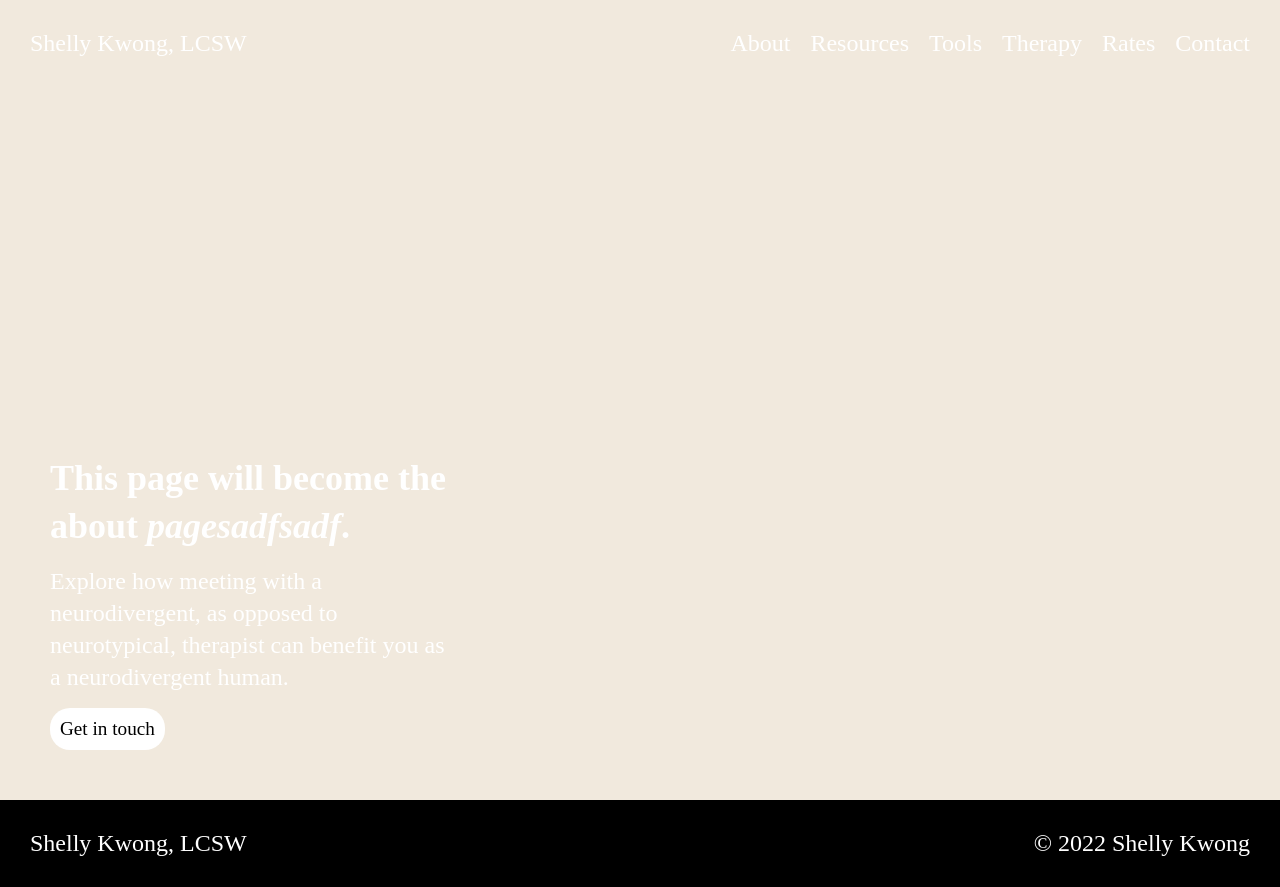
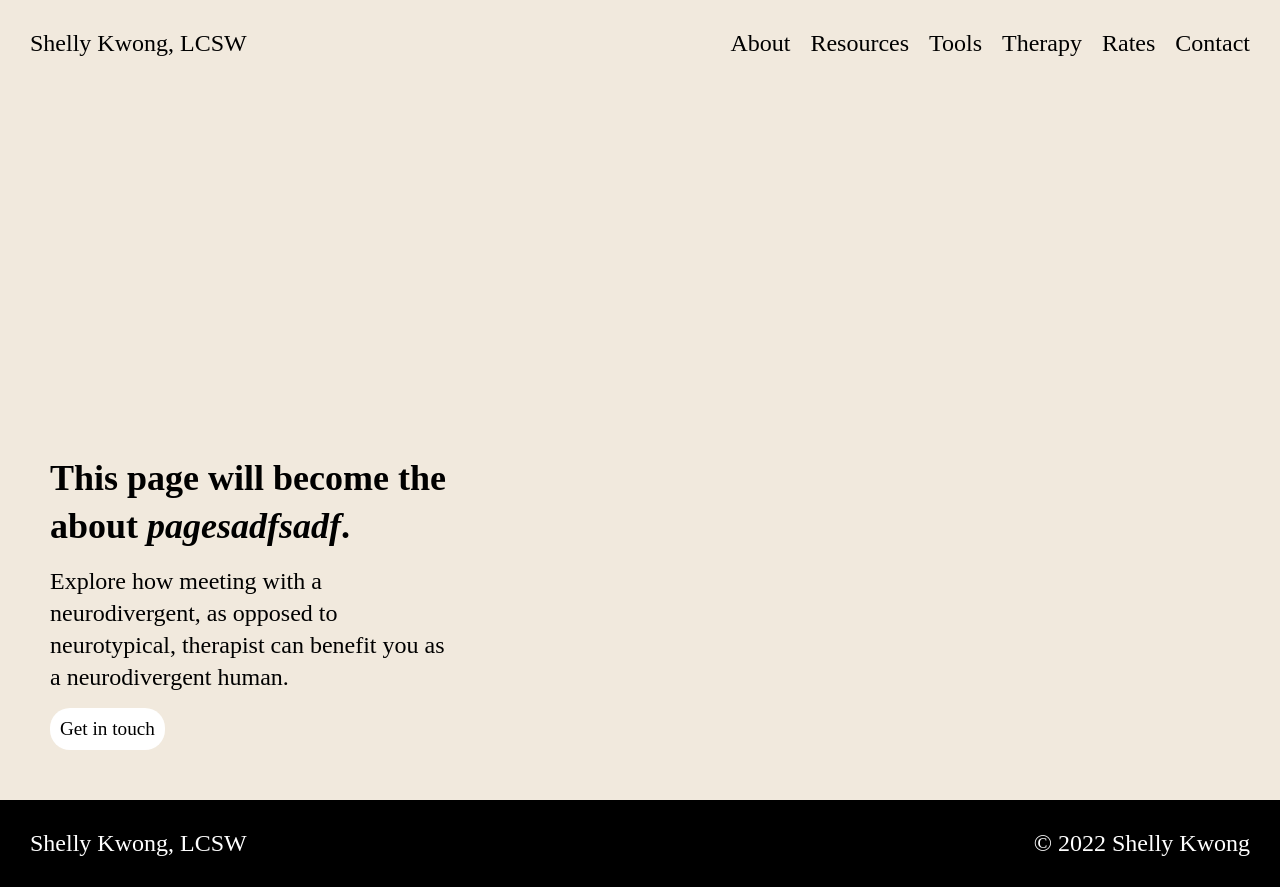
Before and after one commit to gaolbreaker/therapist-web, a React app: page /about in a window 1280 px wide. Built offline with nearby package versions, Linux system fonts and the light colour scheme.

Commit message:
fix color contrast issue on about page

```diff
--- a/src/components/About.jsx
+++ b/src/components/About.jsx
@@ -11,13 +11,14 @@ const aboutHeroStyle = {
   // backgroundSize: 'cover',
   height: '100vh',
   // backgroundRepeat: 'no-repeat',
+  color: 'black'
 }
 
 const About = () => {
   return (
     <>
       <div className="about-hero" style={aboutHeroStyle}>
-        <Navbar />
+        <Navbar color="black" />
         <div className="hero-blurb">
           <h2>
             This page will become the about <em>pagesadfsadf</em>.
--- a/src/components/Navbar.jsx
+++ b/src/components/Navbar.jsx
@@ -2,22 +2,25 @@ import React from "react";
 import styled from 'styled-components';
 import { Link, Outlet } from 'react-router-dom';
 
-const Navbar = () => {
+const Navbar = ({ color }) => {
+
+  const colorToggle = color === 'black' ? 'nav-btn-black' : 'nav-btn';
+  // const colorToggle = 'nav-btn';
 
   return (
     <>
     <nav>
       <div className="nav-home">
-        <div className="nav-btn"><Link to='/'>Shelly Kwong, LCSW</Link></div>
+        <div className={ colorToggle  }><Link to='/'>Shelly Kwong, LCSW</Link></div>
       </div>
       <div className="nav-btns">
 
-        <div className="nav-btn"><Link to='/About'>About</Link></div>
-        <div className="nav-btn">Resources</div>
-        <div className="nav-btn">Tools</div>
-        <div className="nav-btn">Therapy</div>
-        <div className="nav-btn">Rates</div>
-        <div className="nav-btn">Contact</div>
+        <div className={ colorToggle }><Link to='/About'>About</Link></div>
+        <div className={ colorToggle }>Resources</div>
+        <div className={ colorToggle }>Tools</div>
+        <div className={ colorToggle }>Therapy</div>
+        <div className={ colorToggle }>Rates</div>
+        <div className={ colorToggle }>Contact</div>
       </div>
     </nav>
   </>
--- a/src/styles/styles.css
+++ b/src/styles/styles.css
@@ -39,6 +39,12 @@ nav {
   transition: color 1s;
 }
 
+.nav-btn-black {
+  margin: 10px;
+  user-select: none;
+  transition: color 1s;
+}
+
 .nav-btn a {
   color: white;
   text-decoration: none;
@@ -46,6 +52,16 @@ nav {
 
 .nav-btn a:hover {
   color: lightgreen;
+  transition: color 1s;
+}
+
+.nav-btn-black a {
+  color: black;
+  text-decoration: none;
+}
+
+.nav-btn-black a:hover {
+  color: darkgreen;
   transition: color 1s;
 }
 
```
